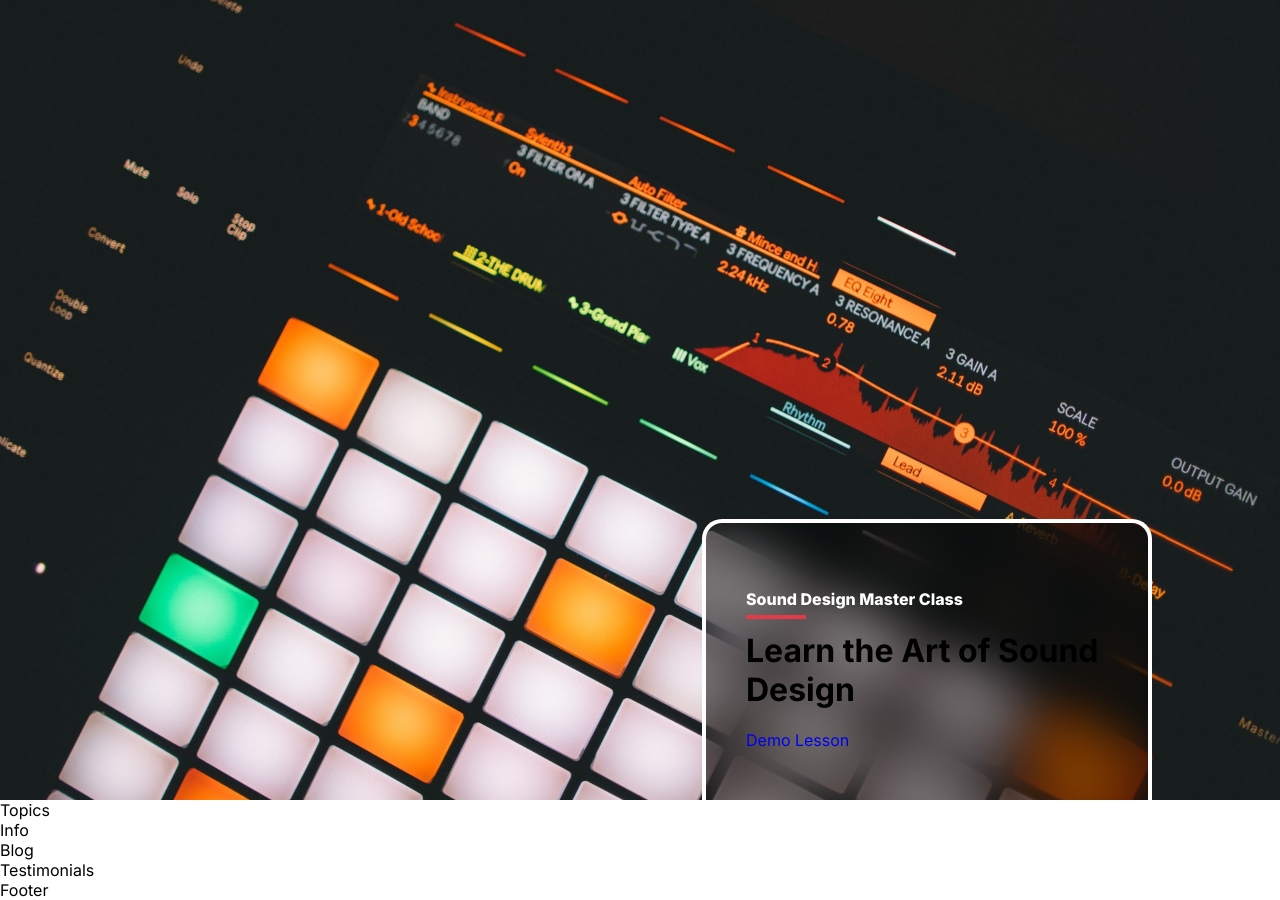
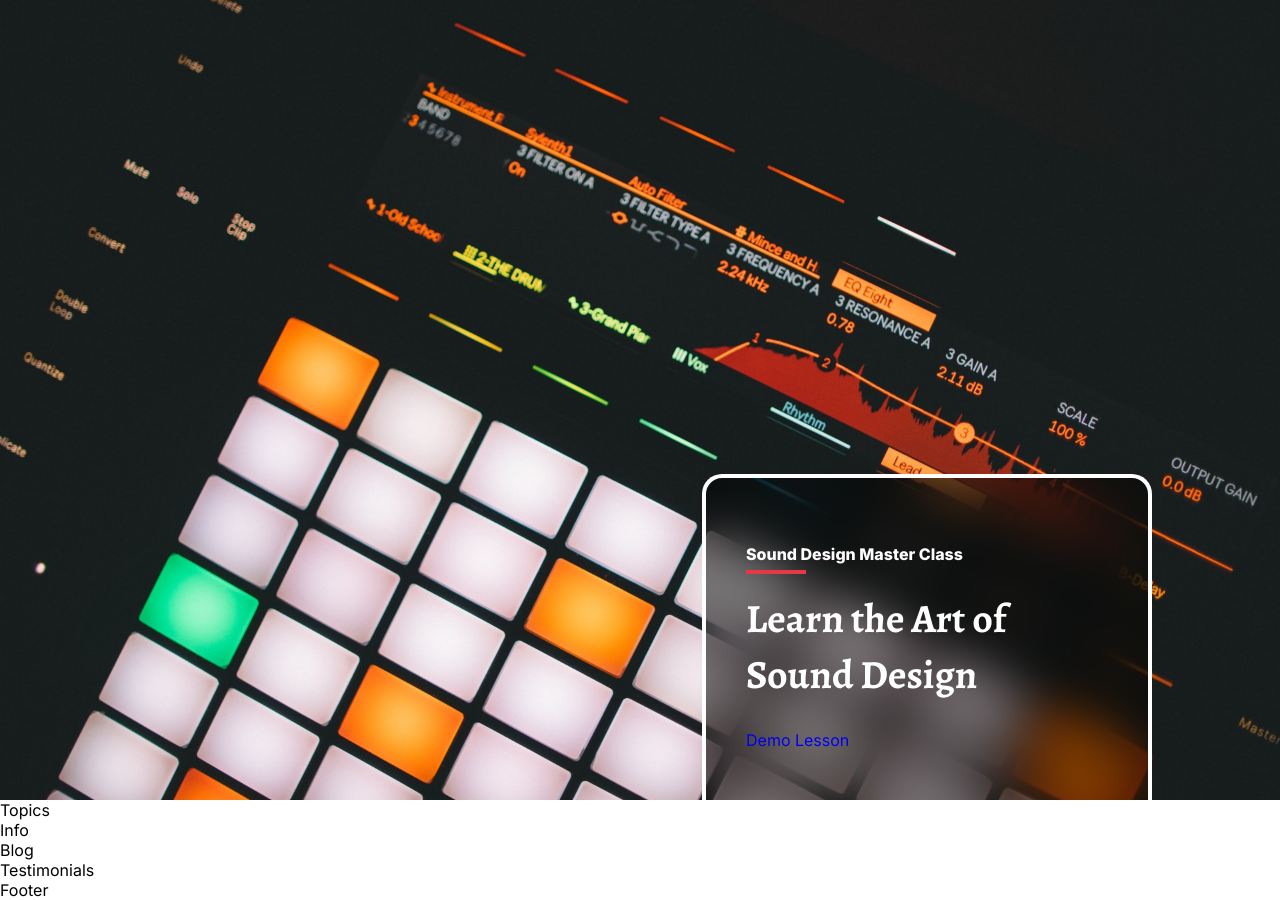
Before and after one commit to Nebenmor/sound-dzign, a React (Vite) app: page / in a window 1280 px wide. Built offline with nearby package versions, Linux system fonts and the light colour scheme.

Commit message:
implement 'hero h1' styling

```diff
--- a/src/components/Header/Header.css
+++ b/src/components/Header/Header.css
@@ -40,3 +40,12 @@ header .cta .course-name::after {
   left: 0;
   bottom: -10px;
 }
+
+header .cta h1 {
+    font-family: 'Alegreya';
+    font-weight: 700;
+    font-size: 40px;
+    line-height: 140%;
+
+    color: #fff;
+}
```
